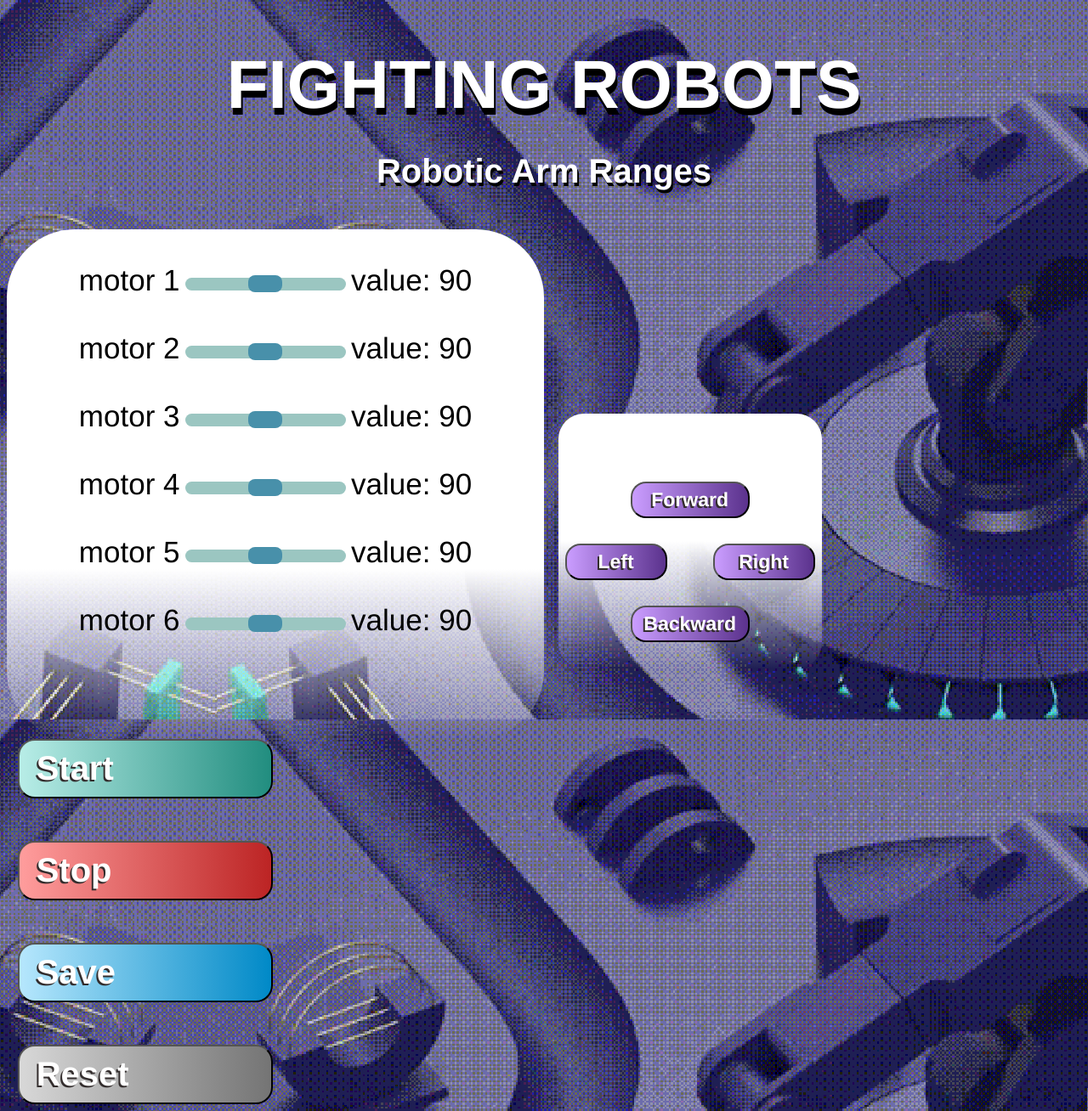
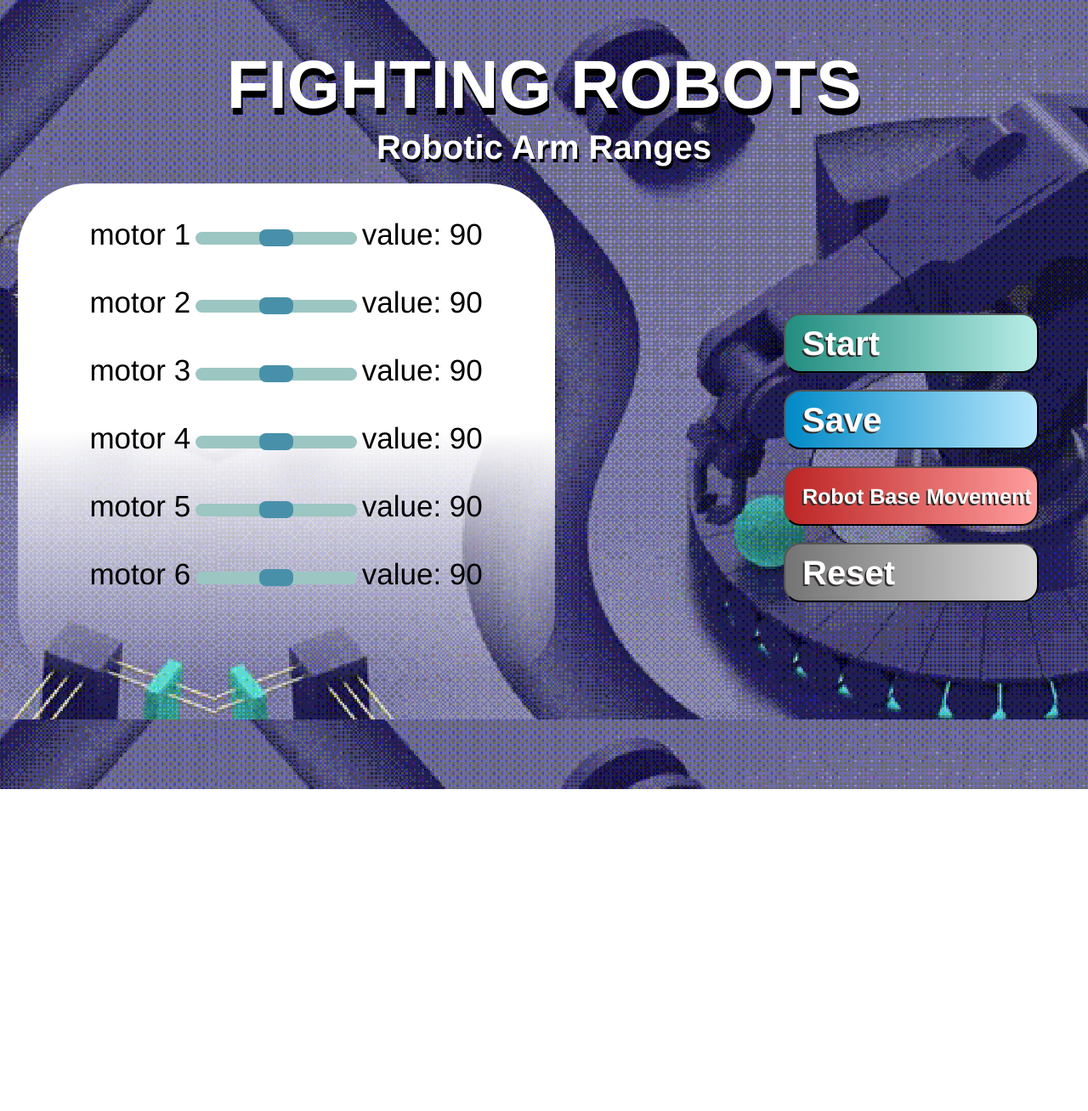
Before and after one commit to NoorAlsharif/Smart-Methods-Tasks, a PHP site: page / in a window 1280 px wide. Shown: the whole page at 85% size. After the commit the page ends 929 px from the top, so only its background shows below. Run offline with PHP 8.4, Linux system fonts and the light colour scheme.

Commit message:
Add files via upload

```diff
--- a/index.php
+++ b/index.php
@@ -17,12 +17,13 @@
                 background-color: darkblue;
                 background-image: url("backg.png");
                 background-attachment: fixed;
+                margin-bottom: 10%;
 
             }
 
             header {
                 margin-top: 20px;
-                /*margin-bottom: 20px;*/
+                margin-bottom: 20px;
             }
 
             h1 {
@@ -56,11 +57,13 @@
             /* Robotic Arm Range */
             div.rangeContainer {
                 border-radius: 80px;
-                background-image: linear-gradient(white, white, white, rgba(0,0,0,0));
-                height: 600px;
+                background-image: linear-gradient(white, white, rgba(0,0,0,0));
+                height: 585px;
                 width: 50%;
                 margin-right: 1%;
-                /*margin-left: 1%;
+                margin-left: 1%;
+
+                /*
                 margin-top: 1%;
                 margin-bottom: 1%;
                 /*height: 100%;*/
@@ -143,8 +146,9 @@
             /* Action Buttons */
             .buttondiv {
                 /*margin-bottom: 1%;*/
-                margin-left: 1%;
-                /*text-align: right;*/
+                margin-left: 20%;
+                margin-right: auto;
+
 
             }
 
@@ -159,7 +163,7 @@
                 font-weight: bold;
                 color: white;
                 display: block;
-                margin-bottom: 50px;
+                margin-bottom: 20px;
                 text-shadow: -2px 2px #332D2D;
 
 
@@ -189,7 +193,7 @@
         <!-- Interface Header -->
         <header align="center" >
             <h1 style="font-family: Helvetica; font-size: 80px; color: white; text-shadow: 2px 8px #000000; margin-bottom: 5px;">FIGHTING ROBOTS</h1>
-            <h2 style="font-family: Helvetica; font-size: 40px; color: white; text-shadow: 2px 4px #000000;" >Robotic Arm Ranges</h2>
+            <h2 style="font-family: Helvetica; font-size: 40px; color: white; text-shadow: 2px 4px #000000; margin-top: auto; margin-bottom: 5px;" >Robotic Arm Ranges</h2>
         </header>
 
 
@@ -302,7 +306,7 @@
 
 
 
-        <!-- Robot Direction Control -->
+        <!-- Robot Direction Control
         <div class="directionContainer" >
 
             <div class="directions" style="margin-top: 80px;">
@@ -323,18 +327,21 @@
 
 
         </div>
+        -->
 
 
         <!-- Robot Action Buttons -->
         <div class="buttondiv">
 
-            <button class="general" style="background-image: linear-gradient(to right, #B8EDE7, #218D7F);">Start</button>
+            <button class="general" style="background-image: linear-gradient(to left, #B8EDE7, #218D7F);">Start</button>
 
-            <button class="general" style="background-image: linear-gradient(to right, #FF9D9D, #BC2424);">Stop</button>
+            <!--<button class="general" style="background-image: linear-gradient(to left, #FF9D9D, #BC2424);">Robot Base Movement</button>-->
 
-            <button class="general" style="background-image: linear-gradient(to right, #B6E7FD, #0089C7); ">Save</button>
+            <button class="general" style="background-image: linear-gradient(to left, #B6E7FD, #0089C7); ">Save</button>
 
-            <input class="general, input2button" style="background-image: linear-gradient(to right, #D8D8D8, #747474);" id="reset" type="button" value="Reset">
+            <button class="general" style="background-image: linear-gradient(to left, #FF9D9D, #BC2424); font-size: 25px; font-stretch:ultra-condensed;">Robot Base Movement</button>
+
+            <input class="general, input2button" style="background-image: linear-gradient(to left, #D8D8D8, #747474);" id="reset" type="button" value="Reset">
 
             <!-- Resetting Motor Ranges -->
             <script>
```
